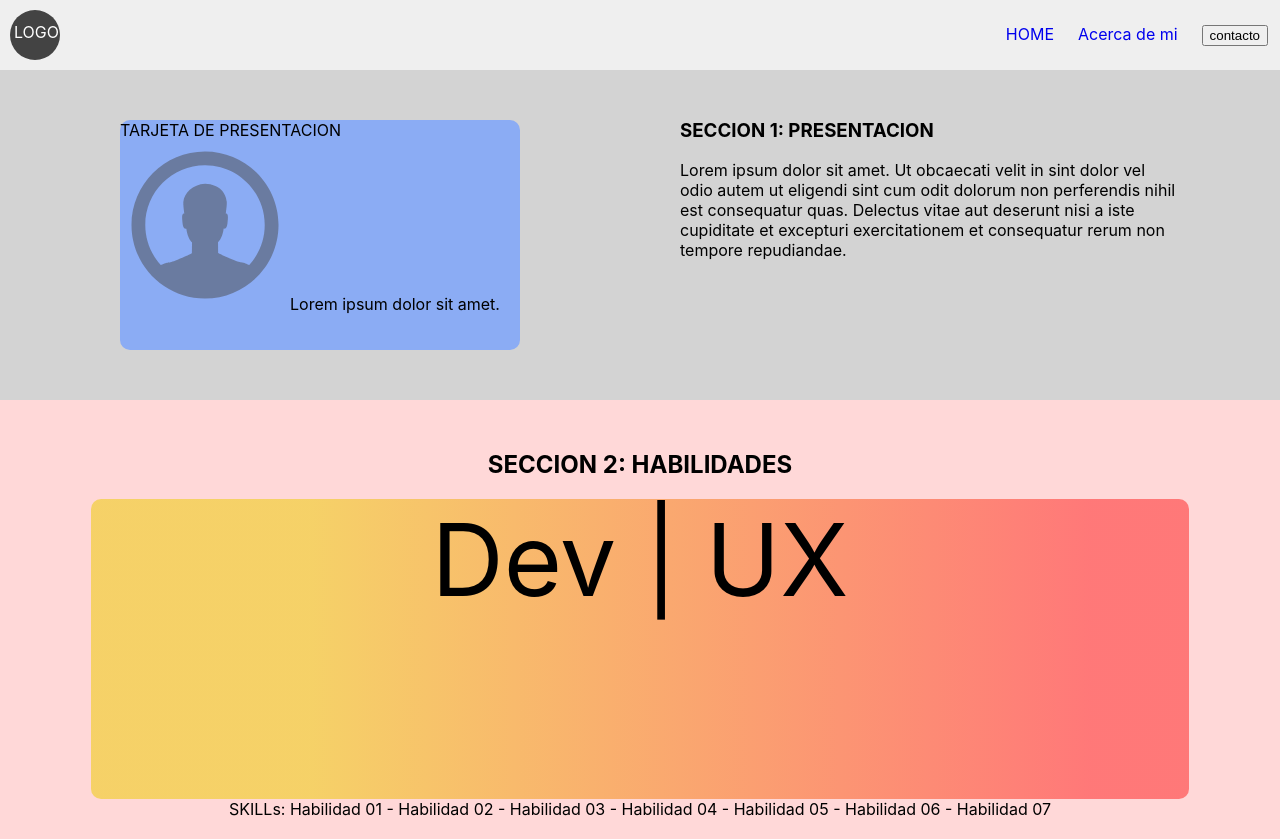
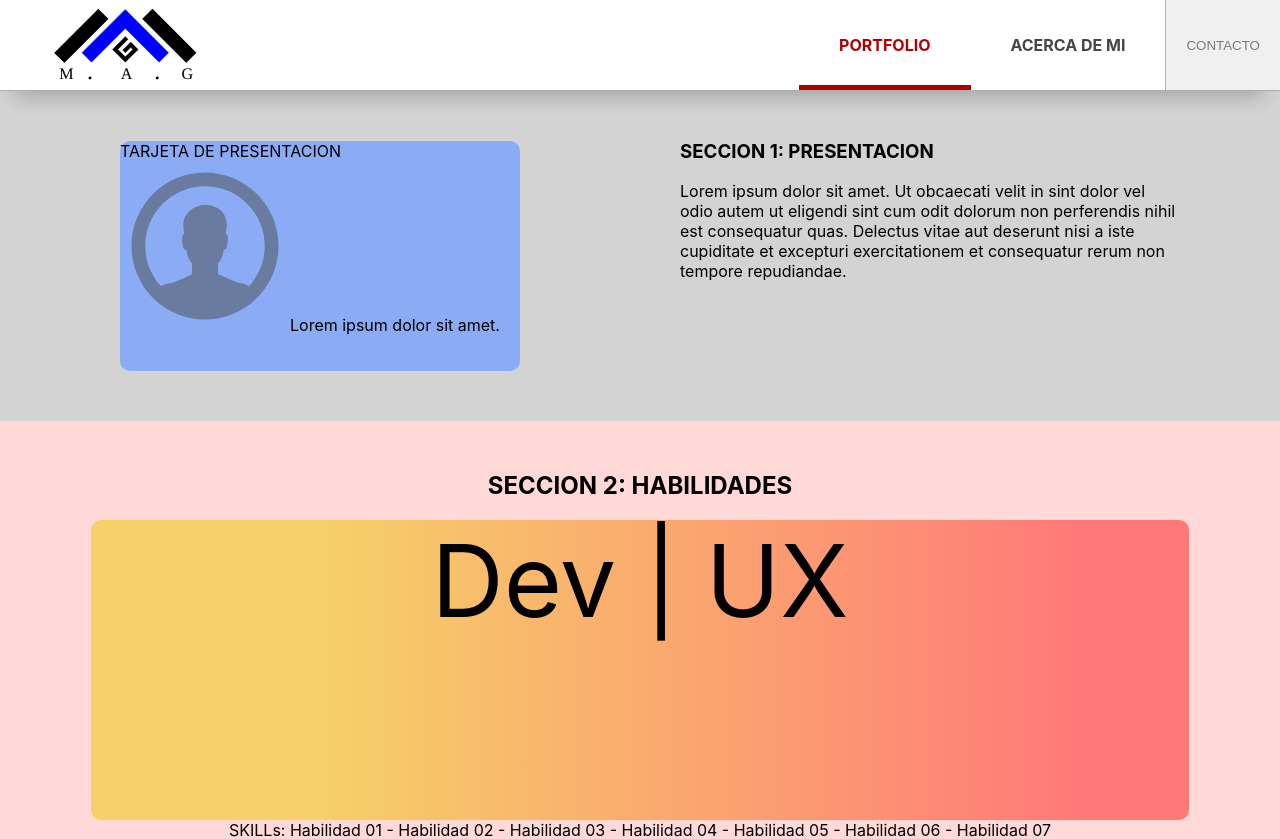
Before and after one commit to Mauricio-Garcia-A/Portfolio-MAG, a React (Create React App) app: page / in a window 1280 px wide. Shown: the top 839 px of the page. Built offline with nearby package versions, Linux system fonts and the light colour scheme.

Commit message:
Modificaciones Componente BarraDeNavegacion-v0.1

```diff
--- a/src/App.js
+++ b/src/App.js
@@ -11,12 +11,13 @@ function App() {
       <header className="header-App">
         <BarraDeNavegacion />
       </header>
-      <body>
+      <div>
       <Routes>
           <Route path="/" element={<Home />} />
+          <Route path="/Portfolio-MAG" element={<Home />} />
           <Route path="/about-me" element={<AcercaDeMi />} />
        </Routes>
-      </body>
+      </div>
       <footer className="footer-App">
         <PieDePagina />
       </footer>
--- a/src/Componentes/BarraDeNavegacion/BarraDeNavegacion.js
+++ b/src/Componentes/BarraDeNavegacion/BarraDeNavegacion.js
@@ -1,17 +1,24 @@
-import React from 'react'
+import Logo from 'Componentes/Logotipo/Logo'
+import React, { useState } from 'react'
 import {NavLink} from "react-router-dom"
 import './BarraDeNavegacion.scss'
+import BotonDesplegable from './BotonDesplegable/BotonDesplegable'
 
 export default function BarraDeNavegacion(){
+    const [menuDesplegado, setMenuDespegado] = useState(false)
+
     return (
         <nav className='contenedor-BarraDeNavegacion'>
-            <div className='logo-BarraDeNavegacion'>
-                <span>LOGO </span>
+            <div className='contenedor-logo-BarraDeNavegacion'>
+                <Logo colorFigura2='blue' />
             </div>
-            <div>
-                <NavLink to="/" className='link-BarraDeNavegacion'>HOME</NavLink>
-                <NavLink to="/about-me" className='link-BarraDeNavegacion'>Acerca de mi</NavLink>
-                <button className='link-BarraDeNavegacion'>contacto</button>
+            <div className={`contenedor-link-BarraDeNavegacion ${menuDesplegado ? "" :"menu-desactivo"}`} onClick={()=>{setMenuDespegado(false)}}>
+                <NavLink to="/" className='link-BarraDeNavegacion'>PORTFOLIO</NavLink>
+                <NavLink to="/about-me" className='link-BarraDeNavegacion'>ACERCA DE MI</NavLink>
+                <button className='boton-contacto-BarraDeNavegacion'>CONTACTO</button>
+            </div>
+            <div className='contenedor-boton-desplegable-BarraDeNavegacion' onClick={()=>{setMenuDespegado(!menuDesplegado)}}>
+                <BotonDesplegable estadoDesplegado={menuDesplegado} />
             </div>
         </nav>
     )
--- a/src/Componentes/BarraDeNavegacion/BarraDeNavegacion.scss
+++ b/src/Componentes/BarraDeNavegacion/BarraDeNavegacion.scss
@@ -1,33 +1,145 @@
 // Importacion Estilos Globales
 @import 'EstilosGlobales/EstilosGlobales.scss';
 
+// Tamaño min adaptable (activa responsive)
+$widthResponsive: 700px;
 
 // ---- ESTILOS COMPONENTE BARRA DE NAVEGACION ----
 .contenedor-BarraDeNavegacion {
-    background-color: rgba(196, 196, 196, 0.279);
+    height: 90px;
+
+    border-bottom: 1px solid rgba(52, 52, 52, 0.399);
+    box-shadow: -1px 21px 21px -15px rgba(0, 0, 0, 0.16);
+    -webkit-box-shadow: -1px 21px 21px -15px rgba(0,0,0,0.28);
+    -moz-box-shadow: -1px 21px 21px -15px rgba(0,0,0,0.28);
+    //position: absolute;
+    //left: 0;
+    //right: 0;
+    //z-index: 10;
+
     display: flex;
     flex-flow: row nowrap;
     justify-content: space-between;
     align-items: center;
 }
+.contenedor-logo-BarraDeNavegacion {
+    padding: 3px;
+    padding-left: 50px;
+}
 
-.logo-BarraDeNavegacion {
-    margin: 10px;
-    position: relative;
-    background: rgb(67, 67, 67);
-    width: 50px;
-    height: 50px;
-    border-radius: 25px;
+// Contenedor links
+.contenedor-link-BarraDeNavegacion{
+    display: flex;
+    flex-direction: row;
 
-    span {
+    @media (max-width:$widthResponsive){
+        padding-top: 30px;
+        //padding: 10px 0px 20px 20px;
+        background-color: rgba(248, 248, 248, 0.597);
+        backdrop-filter: blur(10px);
+        border-left: 2px  solid rgba(0, 0, 0, 0.484);
+        border-bottom: 2px  solid rgba(0, 0, 0, 0.482);
+        border-radius: 0px 0px 0px 10px;
         position: absolute;
-        top: 12px;
-        left: 4px;
-        color: white;
+        right: 0;
+        top:91px;
+        flex-direction: column;
+        transition: 1s ease all ;
+
+        &.menu-desactivo {
+            height: 0px;
+            padding: 0;
+            border: 0;
+            opacity: 0.4;
+
+            .link-BarraDeNavegacion{
+                visibility: hidden;
+            }
+            .boton-contacto-BarraDeNavegacion{
+                visibility: hidden;
+            }
+        }
     }
 }
 
+// Estilos boton link del NAV
 .link-BarraDeNavegacion {
-    margin: 12px;
+    padding: 35px 40px 20px 40px;
+    color: rgb(69, 69, 69);
     text-decoration: none;
+    font-weight:bold;
+
+    &:hover {
+        color:  rgb(147, 0, 0);
+        border-bottom: 5px solid rgba(150, 0, 0, 0.512);
+    }
+    &:active {
+        color:  rgba(200, 0, 0, 0.749);
+        border-bottom: 5px solid rgba(200, 0, 0, 0.748);
+    }
+    &.active{
+        color:  rgb(175, 0, 0);
+        border-bottom: 5px solid rgb(175, 0, 0);
+    }
+
+    @media (max-width:$widthResponsive){
+        text-align: center;
+        width: 250px;
+        padding: 20px;
+        border-radius: 10px;
+        border: 3px solid rgba(150, 0, 0, 0);
+        margin: 0px 25px 20px 25px;
+
+        &:hover {
+            color:  rgb(147, 0, 0);
+            border: 3px solid rgba(150, 0, 0, 0.512);
+        }
+        &:active {
+            color:  rgba(200, 0, 0, 0.749);
+            border: 3px solid rgba(200, 0, 0, 0.748);
+        }
+        &.active{
+            background: rgba(255, 0, 0, 0.073);
+            color:  rgb(175, 0, 0);
+            border: 3px solid rgb(175, 0, 0);
+        }
+    }
 }
+
+// Boton de Contacto
+.boton-contacto-BarraDeNavegacion{
+    cursor: pointer;
+    height: 90px;
+    border: 0;
+    background: rgba(71, 71, 71, 0.077);
+    color: rgba(0, 0, 0, 0.492);
+    padding: 20px;
+    border-left: 1px solid rgba(0, 0, 0, 0.23);
+
+    &:hover {
+        color:  rgb(0, 0, 0);
+    }
+    &:active {
+        color:  rgba(200, 0, 0, 0.815);
+    }
+    &.active{
+        color:  rgb(0, 0, 0);
+    }
+
+    @media (max-width:$widthResponsive) {
+        width: 100%;
+        border-top: 1px solid rgba(0, 0, 0, 0.23);
+        border-left: 0;
+        border-radius: 0px 0px 0px 10px;
+    }
+
+}
+
+// Contenedor Boton Desplegable
+.contenedor-boton-desplegable-BarraDeNavegacion {
+    display: none;
+    @media (max-width:$widthResponsive) {
+        display: flex;
+        flex-flow: row nowrap;
+    }
+}
--- /dev/null
+++ b/src/Componentes/BarraDeNavegacion/BotonDesplegable/BotonDesplegable.js
@@ -0,0 +1,13 @@
+import React from 'react';
+import './BotonDesplegable.scss'
+
+export default function BotonDesplegable({estadoDesplegado}) {
+
+    return (
+        <div className={`icon nav-icon ${estadoDesplegado ? "open" :""}`}>
+            <span></span>
+            <span></span>
+            <span></span>
+        </div>
+    )
+}
--- /dev/null
+++ b/src/Componentes/BarraDeNavegacion/BotonDesplegable/BotonDesplegable.scss
@@ -0,0 +1,51 @@
+/* nav-icon */
+.nav-icon{
+    width: 35px;
+    height: 30px;
+    margin: 10px 10px;
+    position: relative;
+    cursor: pointer;
+    display: inline-block;
+  }
+  .nav-icon span{
+    background-color:rgb(76, 76, 76);
+    position: absolute;
+    border-radius: 2px;
+    transition: .3s cubic-bezier(.8, .5, .2, 1.4);
+    width:100%;
+    height: 4px;
+    transition-duration: 500ms
+  }
+  .nav-icon span:nth-child(1){
+    top:0px;
+    left: 0px;
+  }
+  .nav-icon span:nth-child(2){
+    top:13px;
+    left: 0px;
+    opacity:1;
+  }
+  .nav-icon span:nth-child(3){
+    bottom:0px;
+    left: 0px;
+  }
+  .nav-icon:not(.open):hover span:nth-child(1){
+    transform:  scaleY(1.3);
+  }
+  .nav-icon:not(.open):hover span:nth-child(2){
+    transform:  scaleY(1.3);
+  }
+  .nav-icon:not(.open):hover span:nth-child(3){
+    transform:  scaleY(1.3);
+  }
+  .nav-icon.open span:nth-child(1){
+    transform: rotate(45deg);
+    top: 13px;
+  }
+  .nav-icon.open span:nth-child(2){
+    opacity:0;
+  }
+  .nav-icon.open span:nth-child(3){
+    transform: rotate(-45deg);
+    top: 13px;
+  }
--- /dev/null
+++ b/src/Componentes/Logotipo/Logo.js
@@ -0,0 +1,111 @@
+import * as React from "react"
+
+const Logo = ({colorFigura1='#000', colorFigura2='#000', colorFigura3='#000', colorFigura4='#000', colorM='#000', colorA='#000',colorG='#000', colorPunto='#000' }) => (
+<svg
+    xmlns="http://www.w3.org/2000/svg"
+    xmlSpace="preserve"
+    width={150}
+    style={{
+      shapeRendering: "geometricPrecision",
+      textRendering: "geometricPrecision",
+      imageRendering: "optimizeQuality",
+      fillRule: "evenodd",
+      clipRule: "evenodd",
+    }}
+    viewBox="0 0 3979.32 2116.66"
+  >
+    <defs>
+      <style>
+        {
+          "@font-face{font-family:\"Ailerons\";font-variant:normal;font-style:normal;font-weight:400;src:url(#FontID0) format(svg)}.str0{stroke-width:8.47;stroke-linecap:round;stroke-linejoin:round;stroke-miterlimit:22.9256}.fil0,.fil1{}.fnt0,.fnt1{font-weight:400;font-size:423.33px;font-family:'Ailerons'}.fnt1{font-size:635px}"
+        }
+      </style>
+      <font
+        id="FontID0"
+        horizAdvX={559}
+        fontVariant="normal"
+        style={{
+          fillRule: "nonzero",
+        }}
+        fontStyle="normal"
+        fontWeight={400}
+      >
+        <fontFace fontFamily="Ailerons">
+          <fontFaceSrc>
+            <fontFaceName name="Ailerons" />
+          </fontFaceSrc>
+        </fontFace>
+        <missingGlyph>
+          <path d="M0 0z" />
+        </missingGlyph>
+        <glyph
+          unicode="."
+          horizAdvX={500}
+          d="M236 0v77.008S236 88 224 88h-60V20c1.008-10.992 10-20 21.008-20H236z"
+        />
+        <glyph
+          unicode="A"
+          horizAdvX={559}
+          d="M425.011 0h-79.016l-63 482.012L219.993 0H141l105.993 699.998h39c30 0 35.008-18.992 38.008-38.008L425.012 0z"
+        />
+        <glyph
+          unicode="M"
+          horizAdvX={619}
+          d="M467.012 699.998h-44.008c-26.008 0-30.993-21.992-32.008-24.992L312.003 272.01l-83.008 401.98s-3.993 26.008-31.985 26.008h-44.008V0h71.008v360.995l42-183.001c3.993-15 12-57 54-57h21.993l54 240.001V.001h71.009V700z"
+        />
+        <glyph
+          unicode="g"
+          horizAdvX={600}
+          d="M410.011 618.005c0 48-39 87-87 88.985h-44.009c-48.992 0-89.008-39.992-89.008-88.985V81.993c0-48.992 40.016-88.985 89.008-88.985h44.008c48 1.984 87.001 40.985 87.001 88.985v255.002c0 27-13.016 39-35.008 39h-90l24-49.984s9.992-23.008 26.008-23.008h3V93.993c0-21-17.008-37.985-38.009-37.985-21 0-38.008 16.984-38.008 37.985v512.012c0 21 17.008 37.984 38.008 37.984 21 0 38.009-16.984 38.009-37.984V446.012c18.992 7.984 46.984 21 51.992 24 9.992 4.984 20.008 15 20.008 38.976v109.017z"
+        />
+      </font>
+    </defs>
+    <g id="Capa_x0020_1">
+      <g id="_2285064765600">
+        <path
+            fill={colorFigura1}
+            stroke={colorFigura1}
+            className="fil0 str0"
+            transform="rotate(45 432.486 1630.868) scale(3)"
+            d="M0 0h118.54v541.87H0z"
+        />
+        <path
+            fill={colorFigura2}
+            stroke={colorFigura2}
+            className="fil0 str0"
+            d="m1998.29 171.89 251.46 251.46 897.72 897.72-252.82 252.82-897.72-897.72-896.66 896.66-251.46-251.46z"
+        />
+        <path
+            fill={colorFigura3}
+            stroke={colorFigura3}
+            className="fil0 str0"
+            d="m2339.55 1231.55-197.58-197.58-71.85 71.85-143.68 143.68 71.85 71.85 143.68-143.68 53.88 53.88-197.56 197.56-197.56-197.56 269.41-269.41-71.85-71.84-269.41 269.4-71.85 71.85 341.26 341.26 71.85-71.85 197.56-197.56z"
+        />
+        <path
+            fill={colorFigura4}
+            stroke={colorFigura4}
+            className="fil0 str0"
+            transform="rotate(45 1153.22 3366.238) scale(3)"
+            d="M0 0h541.73v119.18H0z"
+        />
+      </g>
+      <text x={242.76} y={2008.81} className="fil1 fnt0" fill={colorM} stroke={colorM}>
+        {"M"}
+      </text>
+      <text x={1878.89} y={2009.07} className="fil1 fnt0" fill={colorA} stroke={colorA}>
+        {"A"}
+      </text>
+      <text x={3491.11} y={2006.62} className="fil1 fnt0" fill={colorG} stroke={colorG}>
+        {"G"}
+      </text>
+      <text x={2765.65} y={2008.75} className="fil1 fnt1" fill={colorPunto} stroke={colorPunto}>
+        {"."}
+      </text>
+      <text x={980.21} y={2011.63} className="fil1 fnt1" fill={colorPunto} stroke={colorPunto}>
+        {"."}
+      </text>
+    </g>
+  </svg>
+)
+
+export default Logo
```
Also changed, not shown: 1 other file (tests, documents, lock files or other folders).
